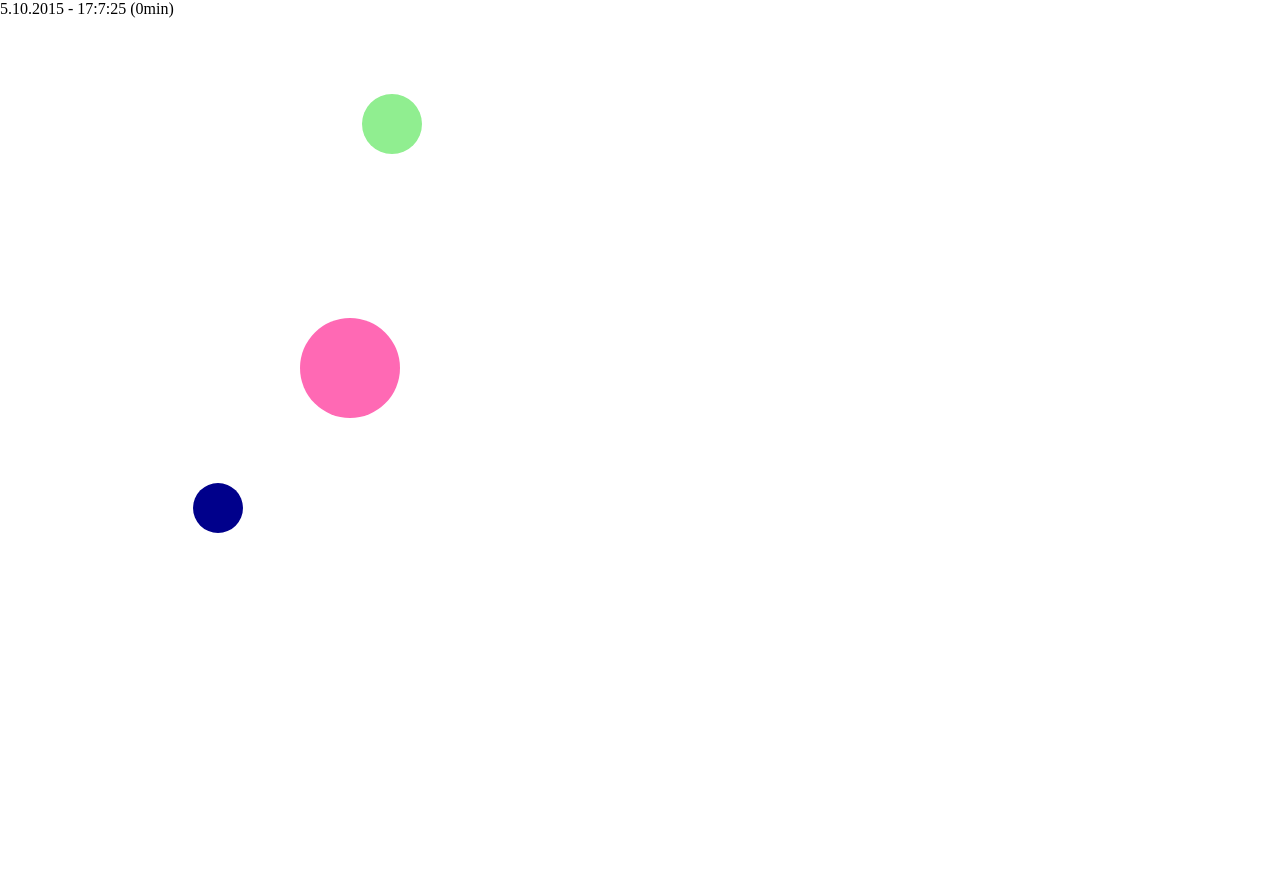
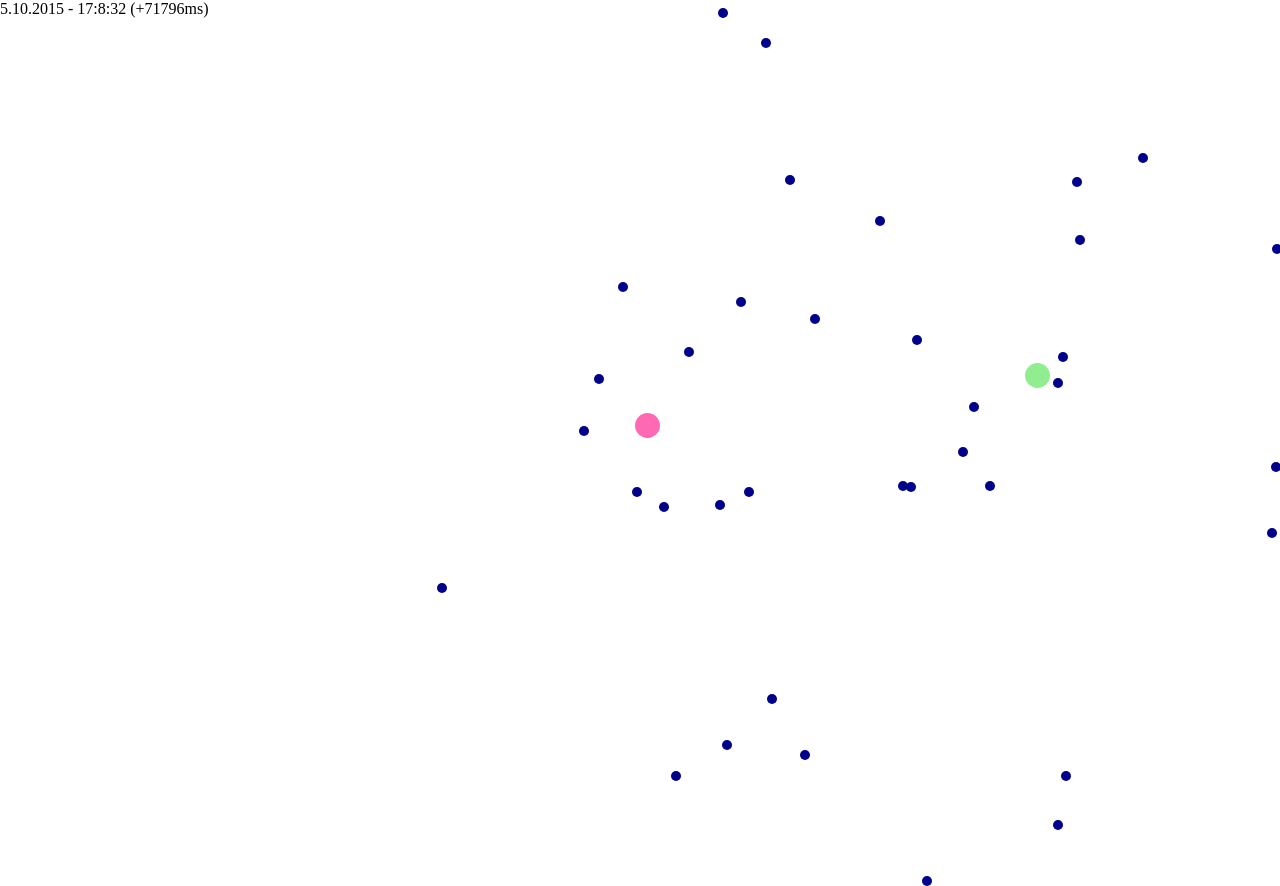
Before and after one commit to nmax/nbody, a website with bundled scripts: page static/index.html in a window 1280 px wide. Before the commit the page ends 800 px from the top, so only its background shows below. Built offline with nearby package versions, Linux system fonts and the light colour scheme.

Commit message:
playing with units and stuff
this is so mesmerizing. i can stare at this for hours -_-

```diff
--- a/static/index.html
+++ b/static/index.html
@@ -10,20 +10,23 @@
     }
     .ball {
       border-radius: 50%;
-      width: 100px;
-      height: 100px;
+      width: 10px;
+      height: 10px;
       position: absolute;
+      background-color: darkblue;
       -webkit-will-change: transform;
          -moz-will-change: transform;
               will-change: transform;
     }
     #ball1 {
       background-color: hotpink;
+      width: 25px;
+      height: 25px;
     }
     #ball2 {
       background-color: lightgreen;
-      width: 60px;
-      height: 60px;
+      width: 25px;
+      height: 25px;
     }
     #ball3 {
       background-color: darkblue;
@@ -36,7 +39,6 @@
   <div id="global-time"></div>
   <div id="ball1" class="ball"></div>
   <div id="ball2" class="ball"></div>
-  <div id="ball3" class="ball"></div>
 
   <script src="../dist/global/nbody.js"></script>
   <script src="vis.js"></script>
--- a/static/vis.js
+++ b/static/vis.js
@@ -1,42 +1,75 @@
+/*global nbody*/
+
 var sim = nbody();
-sim.timer.dt = 0.5 * sim.timer.units.SECOND;
+sim.timer.dt = 12 * sim.timer.units.SECOND;
 
 // assuming b1 as barycenter since:
 // b1.mass >> b2.mass and b1.mass >> b3.mass
+//
+
+var globalTime = document.getElementById('global-time');
+var balls = [];
+var center = [window.innerWidth/2, window.innerHeight/2, 0];
+
+var b1pos = center;
+var b2pos = [1030, 350, 0];
+
+var virutaMass = 500e3;
+var barycenter = [( b2pos[0] + b1pos[0] ) / 2,
+                   ( b2pos[1] + b1pos[1] ) / 2,
+                   ( b2pos[2] + b1pos[2] ) / 2];
 
 var b1 = sim.bodies.createBody({
-  position: [350, 350, 0],
-  mass: 1e6,
+  //position: [350, 350, 0],
+  position: b1pos,
+  mass: 250e3,
   radius: 50,
-  isStatic: true
+  isStatic: true,
+  //startCircular: {
+    //center: barycenter,
+    //mass: virutaMass
+  //}
 });
 
 var b2 = sim.bodies.createBody({
-  position: [500, 150, 0],
-  mass: 3e2,
-  radius: 30,
-  startCircular: {
-    center: [350, 350, 0],
-    mass: b1.mass
-  }
+  position: b2pos,
+  mass: 250e3,
+  radius: 50,
+  isStatic: true,
+  //startCircular: {
+    //center: barycenter,
+    //mass: virutaMass
+  //}
 });
 
-var b3 = sim.bodies.createBody({
-  position: [170, 350, 0],
-  mass: 250e3,
-  radius: 30,
-  startCircular: {
-    center: [350, 350, 0],
-    mass: b1.mass
-  }
-});
+balls.push([document.getElementById('ball1'), b1]);
+balls.push([document.getElementById('ball2'), b2]);
 
+function createBody () {
+  var id = Math.round(Date.now() + (Math.random() * 1000));
+  //var flip = Math.random() > 0.5 ? b1 : b2;
+  var amplidtude = (Math.random() * 50) + 240;
+  var freq = Math.random();
+  var x = Math.cos(2 * Math.PI * freq) * amplidtude;
+  var y = Math.sin(2 * Math.PI * freq) * amplidtude;
 
-var ball1 = document.getElementById('ball1');
-var ball2 = document.getElementById('ball2');
-var ball3 = document.getElementById('ball3');
-var globalTime = document.getElementById('global-time');
+  var props = {
+    position: [barycenter[0] + x, barycenter[1] + y , 0],
+    mass: 1,
+    radius: 5,
+    startCircular: {
+      center: barycenter,
+      mass: virutaMass
+    }
+  };
 
+  var ball = sim.bodies.createBody(props);
+  var elem = document.createElement('div');
+  elem.classList.add('ball');
+  elem.setAttribute('id', id);
+  document.body.appendChild(elem);
+  balls.push([elem, ball]);
+}
 
 var posStyle = function (pos, w) {
   return 'transform: translate(' + (Math.round(pos[0] - w)) + 'px, ' + (Math.round(pos[1] - w)) + 'px);';
@@ -47,8 +80,19 @@ var readableTime = function (millies) {
   var time = new Date(startOfSim + millies);
   var rough = [time.getDate(), time.getMonth() + 1, time.getFullYear()].join('.');
   var precise = [time.getHours(), time.getMinutes(), time.getSeconds()].join(':');
-  return rough + ' - ' + precise + ' (' + ~~(millies/(1000*60)) + 'min)';
+  return rough + ' - ' + precise + ' (+'+ (millies) + 'ms)';
 };
+
+for (var i = 0; i < 40; i+=1) {
+  createBody();
+}
+
+window.addEventListener('keyup', function (e) {
+  e.preventDefault();
+  if (e.which === 32) {
+    createBody();
+  }
+}, false);
 
 var lastTick = startOfSim;
 var tick = function () {
@@ -61,9 +105,11 @@ var tick = function () {
 
   sim.timer.advance(dt * (elapsed/1000));
 
-  ball1.setAttribute('style', posStyle(b1.state.x, 50));
-  ball2.setAttribute('style', posStyle(b2.state.x, 30));
-  ball3.setAttribute('style', posStyle(b3.state.x, 25));
+  balls.forEach(function (tuple) {
+    var elem = tuple[0];
+    var ball = tuple[1];
+    elem.setAttribute('style', posStyle(ball.state.x, 5));
+  });
 
   sim.step(time, dt * (elapsed/1000));
   globalTime.innerHTML = readableTime(time);
```
